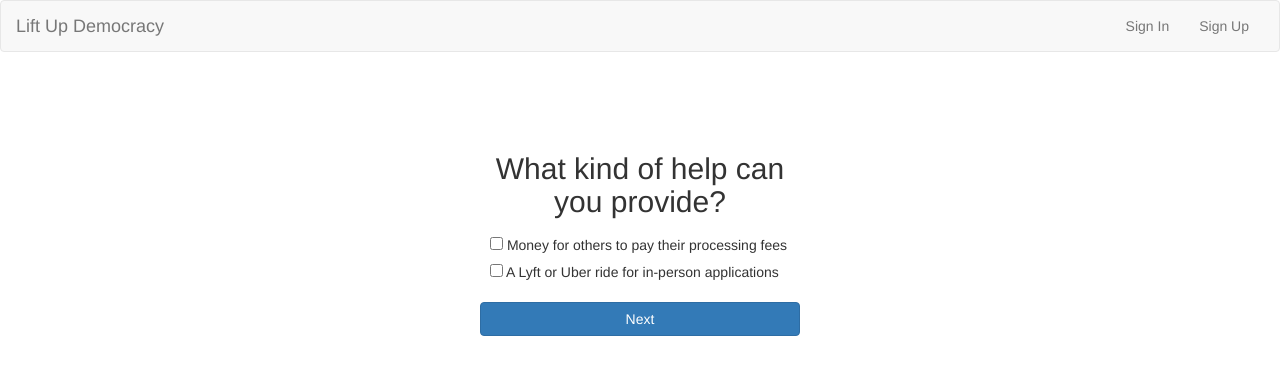
After one commit to unfamiliarish2/voting_id_app, a Django app: page /helper in a window 1280 px wide. The commit adds this page. Shown: the top 375 px of the page. Run offline with Django 3.2, Linux system fonts and the light colour scheme; some libraries are stand-ins or nearby versions.

Commit message:
basic working form

```diff
--- a/liftUpDemocracy/urls.py
+++ b/liftUpDemocracy/urls.py
@@ -21,4 +21,8 @@ urlpatterns = [
     url(r'^admin/', admin.site.urls),
     url(r'^$', views.index, name='index'),
     url(r'^accounts/', include('allauth.urls')),
+
+    url(r'^helper$', views.getHelperForm, name="getHelperForm"),
+    url(r'^helper_post$', views.submitHelperInfo, name="submitHelperInfo"),
+    url(r'^demographics$', views.getDemographicForm, name="getDemographicForm"),
 ]
--- a/publicSite/admin.py
+++ b/publicSite/admin.py
@@ -7,10 +7,10 @@ from publicSite.models import Helper, Helpee, Demographic
 # Register your models here.
 
 class HelperAdmin(admin.ModelAdmin):
-    fields = ['user', 'state', 'city', 'info', 'travel', 'money']
+    fields = ['user', 'state', 'city', 'travel', 'money']
 
 class HelpeeAdmin(admin.ModelAdmin):
-    fields = ['user', 'state', 'city', 'travel', 'money']
+    fields = ['user', 'state', 'city', 'info', 'travel', 'money']
 
 class DemographicAdmin(admin.ModelAdmin):
     fields = ['user', 'age_category', 'gender', 'ethnicity']
--- a/publicSite/models.py
+++ b/publicSite/models.py
@@ -12,13 +12,13 @@ class Helper(models.Model):
     state = models.CharField(max_length=20)
     city = models.CharField(max_length=60)
 
-    info = models.BooleanField()
     travel = models.BooleanField()
     money = models.BooleanField()
 
 class Helpee(models.Model):
     user = models.OneToOneField(User, related_name='helpee')
 
+    info = models.BooleanField()
     state = models.CharField(max_length=20)
     city = models.CharField(max_length=60)
 
--- a/publicSite/static/style.css
+++ b/publicSite/static/style.css
@@ -18,6 +18,7 @@
 .signup {
   max-width: 320px;
   margin: 0 auto;
+  margin-top: 100px;
 }
 
 .facebook {
@@ -64,3 +65,13 @@
   font-size: 18px;
   margin: 10px 0;
 }
+
+
+.question {
+  margin: 15px 0;
+  margin-left: 10px;
+}
+
+.form-check-label {
+  font-weight: normal;
+}
--- a/publicSite/templates/account/signup.html
+++ b/publicSite/templates/account/signup.html
@@ -18,7 +18,7 @@
     <span class="span-or">or</span>
   </div>
 
-  <form class="signup" id="signup_form" method="post" action="{% url 'account_signup' %}">
+  <form id="signup_form" method="post" action="{% url 'account_signup' %}">
     <div class="form-group">
       {{ form.email.errors }}
       <label for="id_email">Email</label>
--- /dev/null
+++ b/publicSite/templates/helperForm.html
@@ -0,0 +1,41 @@
+{% extends "base.html" %}
+
+{% block head_title %}Lift Up Democracy{% endblock %}
+
+{% block content %}
+
+<div class="signup">
+
+    <form class="helper" id="helper_form" method="post" action="{% url 'submitHelperInfo' %}">
+
+            <h2 class="text-center">What kind of help can you provide?</h2>
+
+        <div class="question">
+
+            <div class="form-check">
+              <label class="form-check-label">
+                <input class="form-check-input" type="checkbox" value="money" name="checks[]">
+                Money for others to pay their processing fees
+              </label>
+            </div>
+            <div class="form-check">
+              <label class="form-check-label">
+                <input class="form-check-input" type="checkbox" value="travel" name="checks[]">
+                A Lyft or Uber ride for in-person applications
+              </label>
+            </div>
+
+        </div>
+
+
+        {% csrf_token %}
+
+        <button type="submit" class="btn btn btn-block btn-primary">
+          Next
+        </button>
+    </form>
+
+</div>
+
+
+{% endblock %}
--- a/publicSite/views.py
+++ b/publicSite/views.py
@@ -1,8 +1,11 @@
 # -*- coding: utf-8 -*-
 from __future__ import unicode_literals
-from django.http import HttpResponse
+from django.http import HttpResponseRedirect, HttpResponse
 
+from django.core.urlresolvers import reverse
 from django.shortcuts import render
+
+from publicSite.models import Helper, Helpee, Demographic
 
 # Create your views here.
 def index(request):
@@ -13,9 +16,27 @@ def index(request):
 def getHelperForm(request):
     return render(request, 'helperForm.html')
 
+
+
 #CREATE - add new helper to database
 def submitHelperInfo(request):
-    return
+
+    user = request.user
+
+    helper = user.helper or Helper(user = user)
+
+    selections = request.POST.getlist('checks[]')
+
+    helper.money = 'money' in selections
+    helper.travel = 'travel' in selections
+    helper.save()
+
+
+
+    return HttpResponseRedirect(reverse('getDemographicForm'))
+
+
+
 
 
 '''
@@ -33,13 +54,15 @@ def getLocationForm(request):
 
 #CREATE - add new campground to database
 def submitLocationInfo(request, "")
-
+'''
 
 #NEW - show form to create new demographic info
 def getDemographicForm(request):
-    return render(request, "")
+    return render(request, 'index.html')
 
+'''
 #CREATE - add new demographic info to database
 def submitDemographicInfo(request, "")
 
+
 '''
```
Also changed, not shown: db.sqlite3, publicSite/migrations/0003_auto_20171210_0536.py (added), publicSite/migrations/0004_auto_20171210_0538.py (added).
